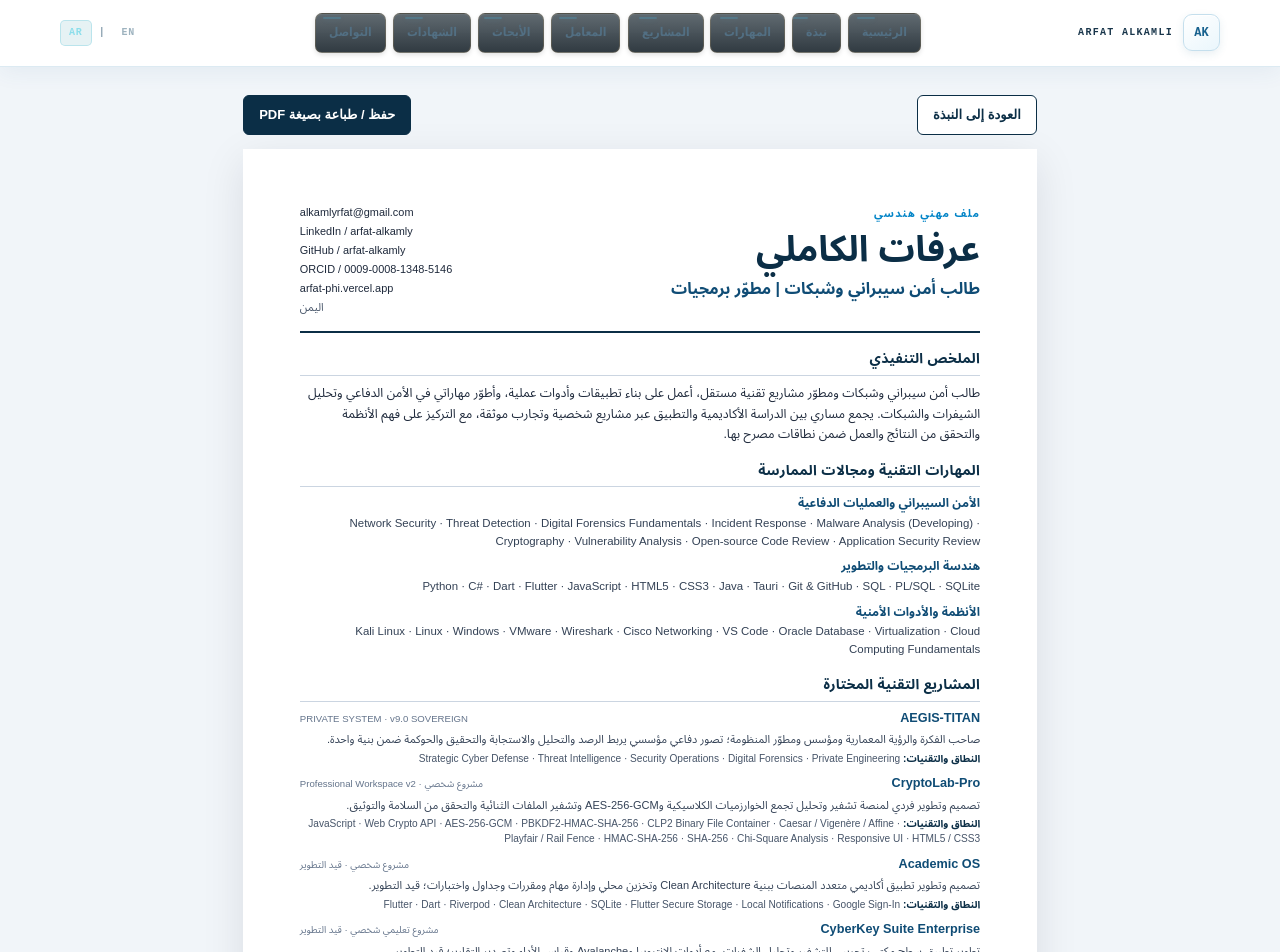
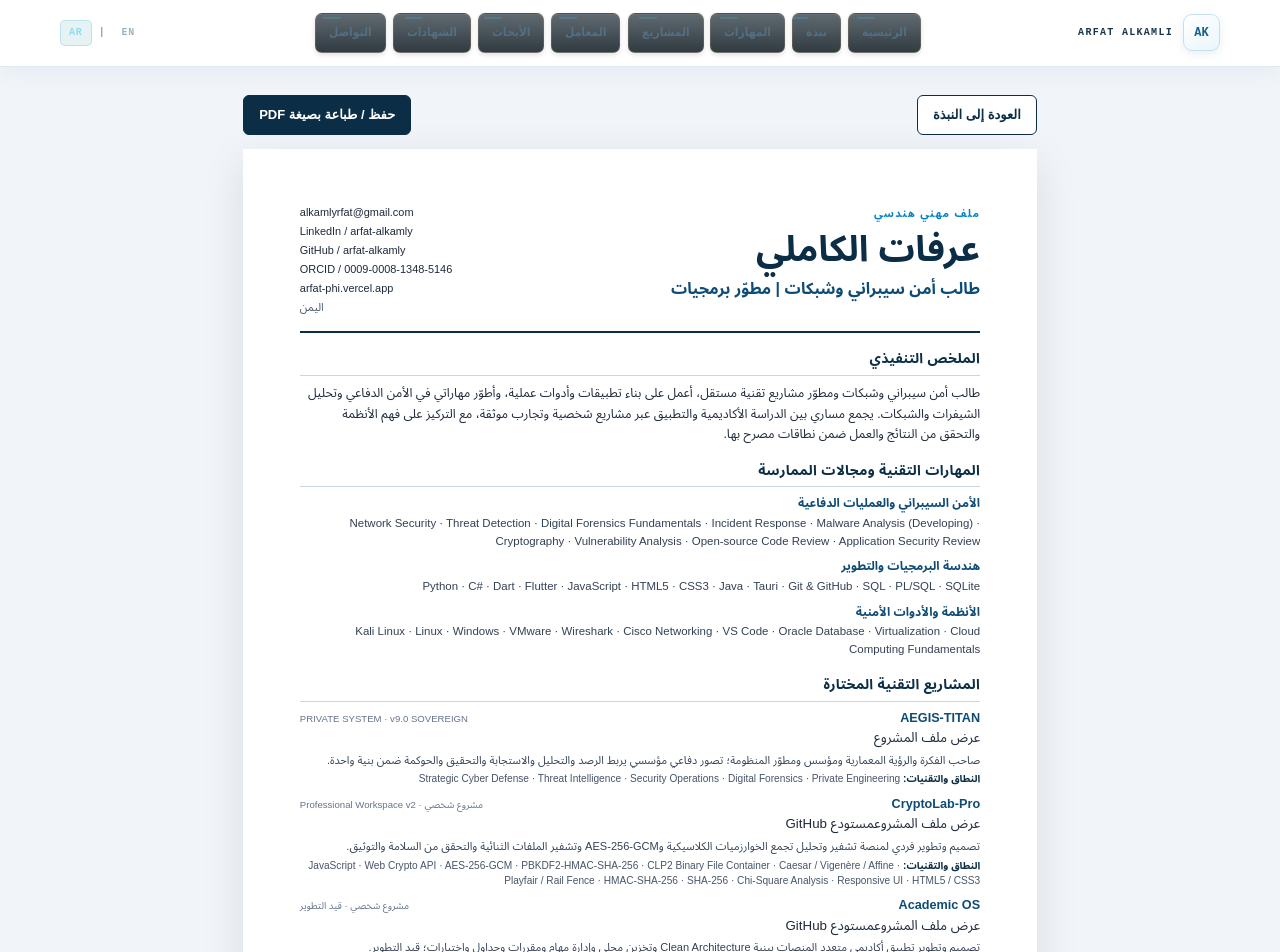
Before and after one commit to arfat-alkamly/arfat-alkamly-portfolio, a Next.js app: page /cv in a window 1280 px wide. Shown: the top 952 px of the page. Built offline with nearby package versions, Linux system fonts and the light colour scheme; no server answers.

Commit message:
Add verifiable project links to professional CV

```diff
--- a/app/cv/page.tsx
+++ b/app/cv/page.tsx
@@ -124,8 +124,12 @@ export default async function CVPage(){
     <div className={styles.projects}>
      {selected.map(project=><article className={styles.project} key={project.slug}>
       <div className={styles.projectHeading}>
-       <h3>{project.name}</h3>
+       <h3><a href={`${siteUrl}/${locale}/projects/${project.slug}`}>{project.name}</a></h3>
        <span>{project.status}</span>
+      </div>
+      <div className={styles.projectLinks}>
+       <a href={`${siteUrl}/${locale}/projects/${project.slug}`}>{isArabic?'عرض ملف المشروع':'View project'}</a>
+       {project.repository&&<a href={project.repository} target="_blank" rel="noreferrer">{isArabic?'مستودع GitHub':'GitHub repository'}</a>}
       </div>
       <p>{t.projectRole[project.slug as keyof typeof t.projectRole]}</p>
       <p className={styles.stack}><b>{t.stackLabel}:</b> {project.stack.join(' · ')}</p>
```
